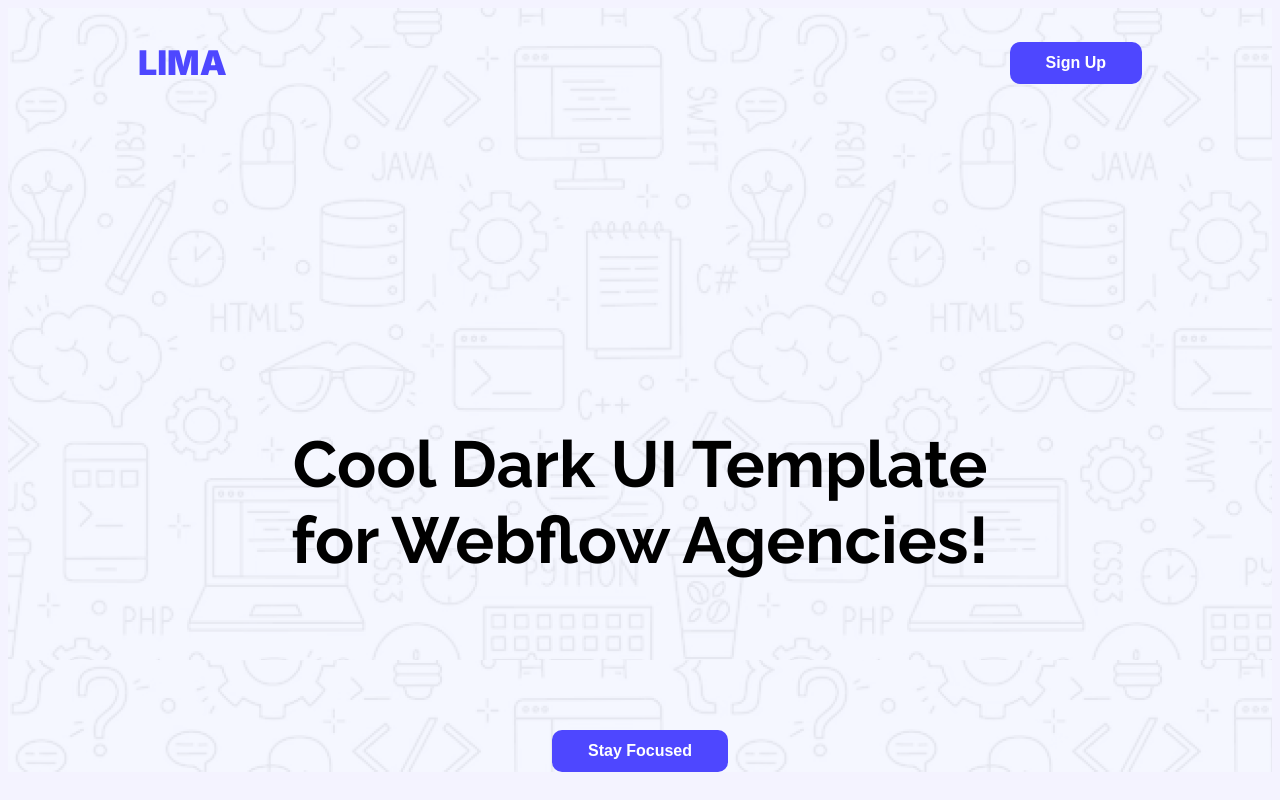
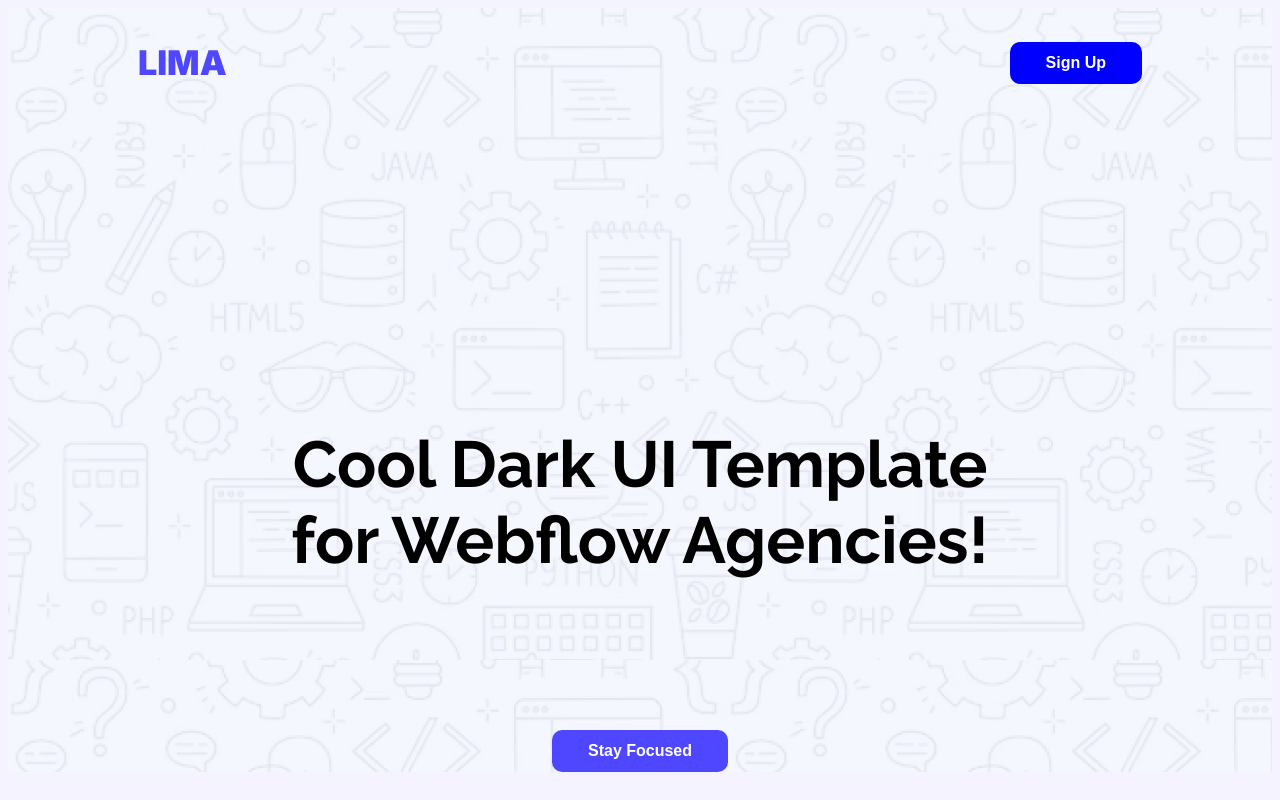
Before and after one commit to fahmidalima/assignment-1-portfolio, a plain HTML site: page index.html in a window 1280 px wide. In both pictures the pointer is over the button "Sign Up". Shown: the top 800 px of the page. Drawn offline with Linux system fonts and the light colour scheme.

Commit message:
add everything

```diff
--- a/styles/lima.css
+++ b/styles/lima.css
@@ -15,6 +15,8 @@ body{
 color: #4E47FF;
 }
 
+
+
 .btn-primary{
     background-color: #4E47FF;
     color: white;
@@ -23,6 +25,10 @@ color: #4E47FF;
     border: none;
     font-size: 16px;
     border-radius: 10px;
+}
+
+.btn-primary:hover{
+    background-color: blue;
 }
 
 
@@ -160,8 +166,7 @@ main{
 
  .last{
     text-align: center;
-
-    margin: auto;
+   margin: auto;
     background-color: white;
  }
  .last h2{
```
